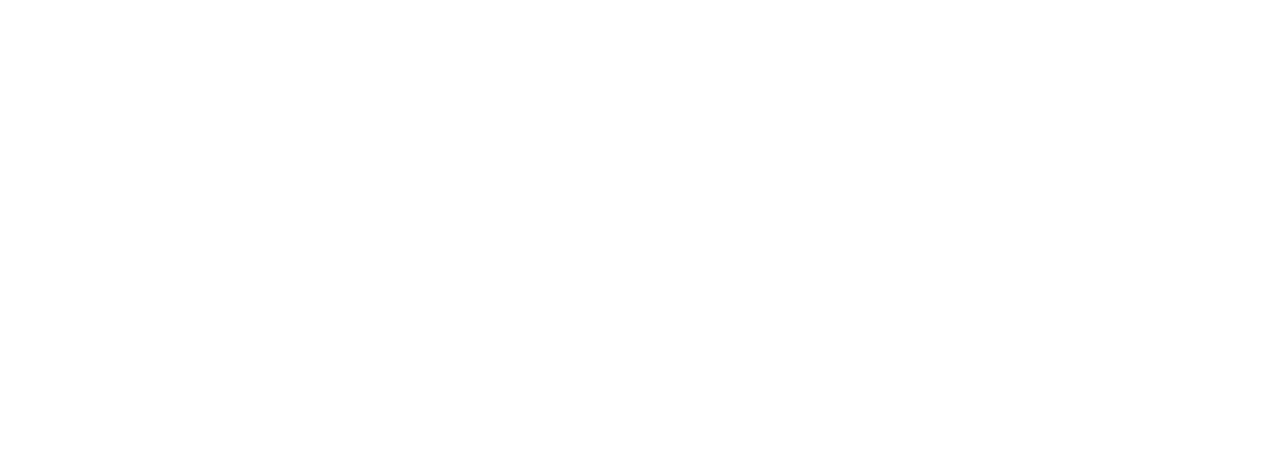
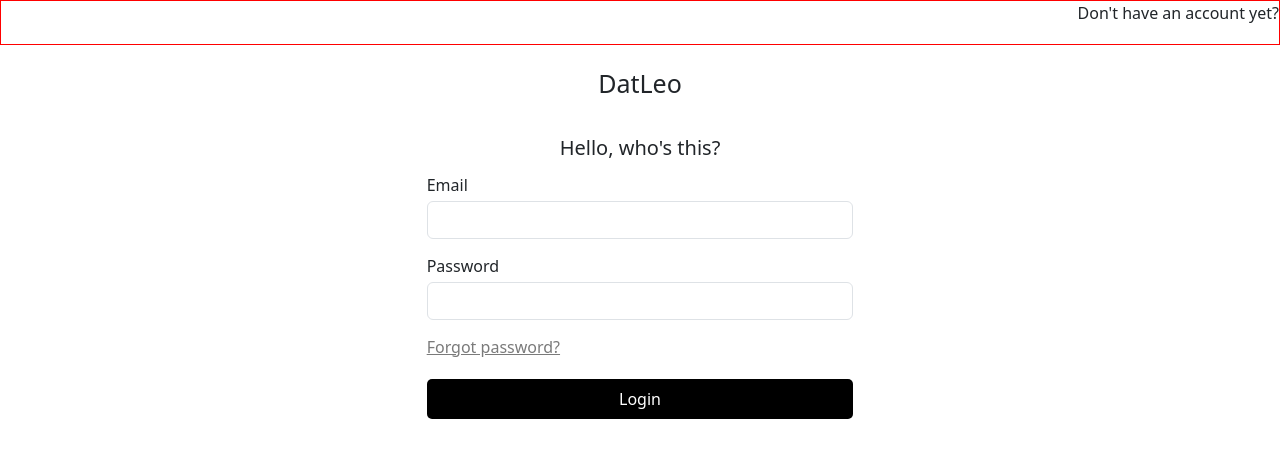
Before and after one commit to nguyendat0908/Project-ReactJS, a React (Create React App) app: page /login in a window 1280 px wide. Before the commit this address had no page. Shown: the top 458 px of the page. Built offline with nearby package versions, Linux system fonts and the light colour scheme.

Commit message:
Design Login

```diff
--- a/src/components/Admin/Content/ManageUser.js
+++ b/src/components/Admin/Content/ManageUser.js
@@ -15,6 +15,7 @@ const ManageUser = () => {
 
     const LIMIT_USER = 6;
     const [pageCount, setPageCount] = useState(0);
+    const [currentPage, setCurrentPage] = useState(1);
     const [showModalCreateUser, setShowModalCreateUser] = useState(false);
     const [showModalUpdateUser, setShowModalUpdateUser] = useState(false);
     const [showModalViewUser, setShowModalViewUser] = useState(false);
@@ -47,6 +48,7 @@ const ManageUser = () => {
             console.log('Check res.DT', res.DT.users);
             setListUsers(res.DT.users);
             setPageCount(res.DT.totalPages);
+            setCurrentPage(page);
         }
     }
 
@@ -97,13 +99,17 @@ const ManageUser = () => {
                 <ModalCreateUser
                     show={showModalCreateUser}
                     setShow={setShowModalCreateUser}
-                    fetchListUsers={fetchListUsers}
+                    // fetchListUsers={fetchListUsers}
+                    fetchListUsersWithPaginate={fetchListUsersWithPaginate}
+                    currentPage={currentPage}
                 />
                 <ModalUpdateUser
                     show={showModalUpdateUser}
                     setShow={setShowModalUpdateUser}
                     dataUpdate={dataUpdate}
-                    fetchListUsers={fetchListUsers}
+                    // fetchListUsers={fetchListUsers}
+                    fetchListUsersWithPaginate={fetchListUsersWithPaginate}
+                    currentPage={currentPage}
                 />
                 <ModalViewUser
                     show={showModalViewUser}
@@ -114,7 +120,9 @@ const ManageUser = () => {
                     show={showModalDeleteUser}
                     setShow={setShowModalDeleteUser}
                     dataDelete={dataDelete}
-                    fetchListUsers={fetchListUsers}
+                    // fetchListUsers={fetchListUsers}
+                    fetchListUsersWithPaginate={fetchListUsersWithPaginate}
+                    currentPage={currentPage}
                 />
             </div>
         </div>
--- a/src/components/Admin/Content/ModalCreateUser.js
+++ b/src/components/Admin/Content/ModalCreateUser.js
@@ -7,7 +7,7 @@ import { postCreateUser } from '../../../services/ApiService';
 
 
 const ModalCreateUser = (props) => {
-    const { show, setShow } = props;
+    const { show, setShow, currentPage } = props;
 
     const handleClose = () => {
         setShow(false)
@@ -59,7 +59,7 @@ const ModalCreateUser = (props) => {
         if (data && data.EC === 0) {
             toast.success(data.EM);
             handleClose();
-            await props.fetchListUsers();
+            await props.fetchListUsersWithPaginate(currentPage);
         } else {
             toast.error(data.EM);
         }
--- a/src/components/Admin/Content/ModalDeleteUser.js
+++ b/src/components/Admin/Content/ModalDeleteUser.js
@@ -5,7 +5,7 @@ import { deleteUser } from '../../../services/ApiService';
 import { toast } from 'react-toastify';
 
 const ModalDeleteUser = (props) => {
-    const { show, setShow, dataDelete } = props;
+    const { show, setShow, dataDelete, currentPage } = props;
 
     const handleClose = () => setShow(false);
 
@@ -16,7 +16,7 @@ const ModalDeleteUser = (props) => {
         if (data && data.EC === 0) {
             toast.success(data.EM);
             handleClose();
-            await props.fetchListUsers();
+            await props.fetchListUsersWithPaginate(currentPage);
         } else {
             toast.error(data.EM);
         }
--- a/src/components/Admin/Content/ModalUpdateUser.js
+++ b/src/components/Admin/Content/ModalUpdateUser.js
@@ -9,7 +9,7 @@ import _ from 'lodash';
 
 
 const ModalUpdateUser = (props) => {
-    const { show, setShow, dataUpdate } = props;
+    const { show, setShow, dataUpdate, currentPage } = props;
 
     const handleClose = () => {
         setShow(false)
@@ -62,7 +62,7 @@ const ModalUpdateUser = (props) => {
         if (data && data.EC === 0) {
             toast.success(data.EM);
             handleClose();
-            await props.fetchListUsers();
+            await props.fetchListUsersWithPaginate(currentPage);
         } else {
             toast.error(data.EM);
         }
--- /dev/null
+++ b/src/components/Auth/Login.js
@@ -0,0 +1,42 @@
+import { useState } from 'react';
+import './Login.scss';
+
+const Login = (props) => {
+
+    const [email, setEmail] = useState('');
+    const [password, setPassword] = useState('');
+
+    const handleLogin = () => {
+        alert('Login success');
+    }
+
+    return (
+        <div className="login-container">
+            <div className='header'>
+                Don't have an account yet?
+            </div>
+            <div className='title col-4 mx-auto'>
+                DatLeo
+            </div>
+            <div className='welcome col-4 mx-auto'>
+                Hello, who's this?
+            </div>
+            <div className='content-form col-4 mx-auto'>
+                <div className='form-group'>
+                    <label>Email</label>
+                    <input type={"email"} className='form-control' value={email} onChange={(event) => setEmail(event.target.value)} />
+                </div>
+                <div className='form-group'>
+                    <label>Password</label>
+                    <input type={"password"} className='form-control' value={password} onChange={(event) => setPassword(event.target.value)} />
+                </div>
+                <span className='forgot-password'>Forgot password?</span>
+                <div>
+                    <button className='btn-submit' onClick={() => {handleLogin()}}>Login</button>
+                </div>
+            </div>
+        </div>
+    )
+}
+
+export default Login
--- /dev/null
+++ b/src/components/Auth/Login.scss
@@ -0,0 +1,38 @@
+.login-container {
+    .header {
+        height: 45px;
+        text-align: right;
+        border: 1px solid red;
+    }
+    .title {
+        font-size: 25px;
+        padding: 20px 0;
+        text-align: center;
+    }
+    .welcome {
+        font-size: 20px;
+        padding: 10px 0;
+        text-align: center;
+    }
+    .content-form {
+
+        input {
+            margin-bottom: 15px;
+            margin-top: 4px;
+        }
+
+        button {
+            width: 100%;
+            height: 40px;
+            border: none;
+            margin: 20px 0;
+            border-radius: 5px;
+            color: white;
+            background: #000;
+        }
+        .forgot-password {
+            color: #7a7a7a;
+            text-decoration: underline;
+        }
+    }
+}
--- a/src/components/Header/Header.js
+++ b/src/components/Header/Header.js
@@ -2,9 +2,16 @@ import Container from 'react-bootstrap/Container';
 import Nav from 'react-bootstrap/Nav';
 import Navbar from 'react-bootstrap/Navbar';
 import NavDropdown from 'react-bootstrap/NavDropdown';
-import { NavLink } from "react-router-dom";
+import { NavLink, useNavigate } from "react-router-dom";
 
 const Header = () => {
+
+    const navigate = useNavigate();
+
+    const handleLogin = () => {
+        navigate('/login');
+    }
+
     return (
         <Navbar expand="lg" className="bg-body-tertiary">
             <Container>
@@ -20,7 +27,7 @@ const Header = () => {
                         <Nav.Link href="/admin">Admin</Nav.Link> */}
                     </Nav>
                     <Nav>
-                        <button className='btn-login'>Log in</button>
+                        <button className='btn-login' onClick={() => {handleLogin()}}>Log in</button>
                         <button className='btn-signup'>Sign up</button>
                         {/* <NavDropdown title="Setting" id="basic-nav-dropdown">
                             <NavDropdown.Item>Login</NavDropdown.Item>
--- a/src/index.js
+++ b/src/index.js
@@ -11,6 +11,7 @@ import Admin from './components/Admin/Admin';
 import HomePage from './components/Home/HomePage';
 import ManageUser from './components/Admin/Content/ManageUser';
 import Dashboard from './components/Admin/Content/DashBoard';
+import Login from './components/Auth/Login';
 
 const root = ReactDOM.createRoot(document.getElementById('root'));
 root.render(
@@ -26,6 +27,7 @@ root.render(
           <Route index element={<Dashboard />} />
           <Route path="manage-users" element={<ManageUser />} />
         </Route>
+        <Route path="/login" element={<Login />} />
       </Routes>
     </BrowserRouter>
     {/* </React.StrictMode> */}
```
